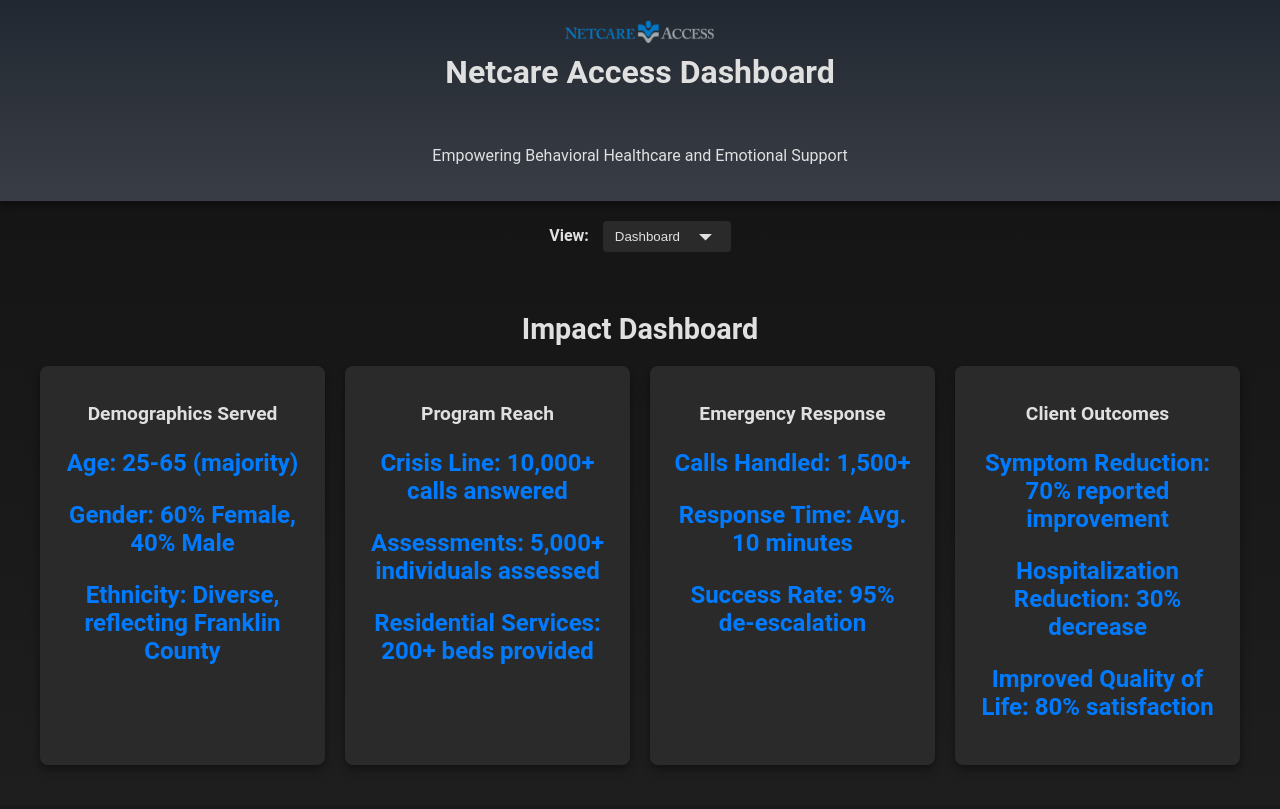
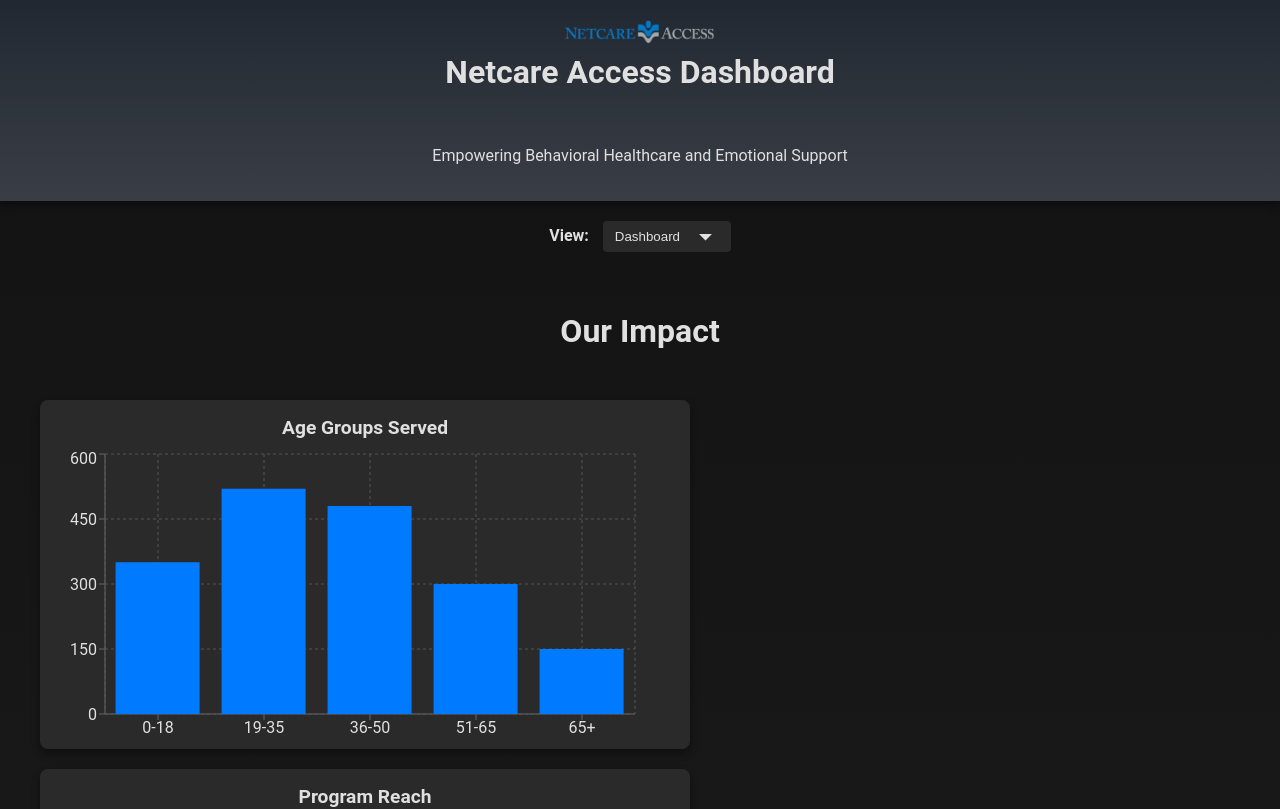
Before and after one commit to cfgcolumbus24/Team-14, a React (Create React App) app in the folder client/: page / in a window 1280 px wide. Shown: the top 809 px of the page. Built offline with nearby package versions, Linux system fonts and the light colour scheme.

Commit message:
Created age demographic visualization

```diff
--- a/client/src/components/Dashboard.js
+++ b/client/src/components/Dashboard.js
@@ -1,24 +1,51 @@
 import React from "react";
 import "../styles/Dashboard.css";
+import {
+  BarChart,
+  Bar,
+  XAxis,
+  YAxis,
+  CartesianGrid,
+  Tooltip,
+  Label,
+} from "recharts";
 
 function Dashboard() {
+  // Sample data for age groups and individuals served
+  const ageGroupData = [
+    { name: "0-18", count: 350 },
+    { name: "19-35", count: 520 },
+    { name: "36-50", count: 480 },
+    { name: "51-65", count: 300 },
+    { name: "65+", count: 150 },
+  ];
+
   return (
     <div className="dashboard-container">
-      <h1 className="dashboard-title">Impact Dashboard</h1>
+      <h1 className="dashboard-title">Our Impact</h1>
 
       <div className="dashboard-grid">
         {/* Demographics */}
         <div className="dashboard-card">
-          <h2>Demographics Served</h2>
-          <p>
-            <span>Age:</span> 25-65 (majority)
-          </p>
-          <p>
-            <span>Gender:</span> 60% Female, 40% Male
-          </p>
-          <p>
-            <span>Ethnicity:</span> Diverse, reflecting Franklin County
-          </p>
+          <h2>Age Groups Served</h2>
+          <div>
+            <BarChart width={600} height={300} data={ageGroupData}>
+              <XAxis dataKey="name">
+                {/* <Label value="Age Group" offset={-10} position="insideBottom" /> */}
+              </XAxis>
+              <YAxis
+              // label={{
+              //   value: "Individuals Served",
+              //   angle: -90,
+              //   position: "centerLeft",
+              //   offset: 500,
+              // }}
+              />
+              <Tooltip />
+              <CartesianGrid strokeDasharray="3 3" />
+              <Bar dataKey="count" fill="#007bff" />
+            </BarChart>
+          </div>
         </div>
 
         {/* Programs and Impact */}
--- a/client/src/styles/Dashboard.css
+++ b/client/src/styles/Dashboard.css
@@ -7,38 +7,38 @@
 .dashboard-title {
   margin-top: 0;
   text-align: center;
-  margin-bottom: 20px;
-  font-size: 1.8rem;
+  margin-bottom: 50px;
   font-weight: bold;
-  color: #e0e0e0; /* Light text color */
+  color: #e0e0e0;
 }
 
 .dashboard-grid {
   display: grid;
-  grid-template-columns: repeat(auto-fit, minmax(250px, 1fr));
+  grid-template-columns: repeat(auto-fit, minmax(250px, 650px));
   grid-gap: 20px;
 }
 
 .dashboard-card {
-  background-color: #2a2a2a; /* Off-white background for tiles */
-  padding: 20px;
+  background-color: #2a2a2a;
   border-radius: 8px;
-  box-shadow: 0 4px 8px rgba(0, 0, 0, 0.4); /* More prominent shadow */
+  box-shadow: 0 4px 8px rgba(0, 0, 0, 0.4);
   text-align: center;
   transition: transform 0.3s ease, box-shadow 0.3s ease;
+  display: flex;
+  flex-direction: column;
 }
 
 .dashboard-card:hover {
   transform: scale(1.05);
-  box-shadow: 0 8px 16px rgba(0, 0, 0, 0.6); /* Stronger shadow on hover */
-  background-color: #333; /* Slightly lighter background on hover */
+  box-shadow: 0 8px 16px rgba(0, 0, 0, 0.6);
+  background-color: #333;
 }
 
 .dashboard-card h2 {
   font-size: 1.2rem;
   font-weight: bold;
   margin-bottom: 10px;
-  color: #e0e0e0; /* Light text color */
+  color: #e0e0e0;
 }
 
 .dashboard-card p {
```
